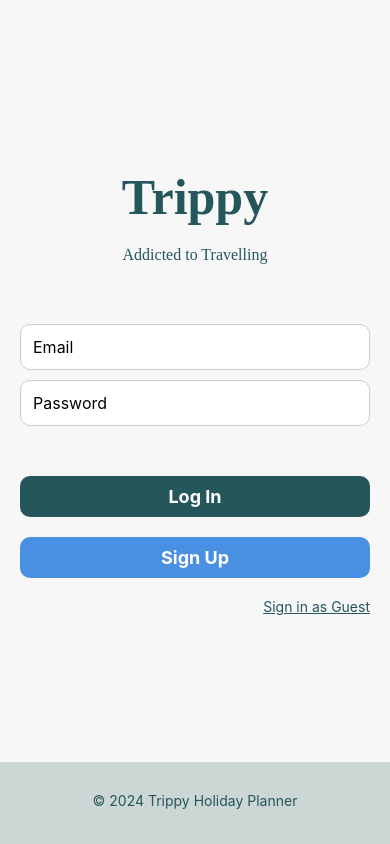
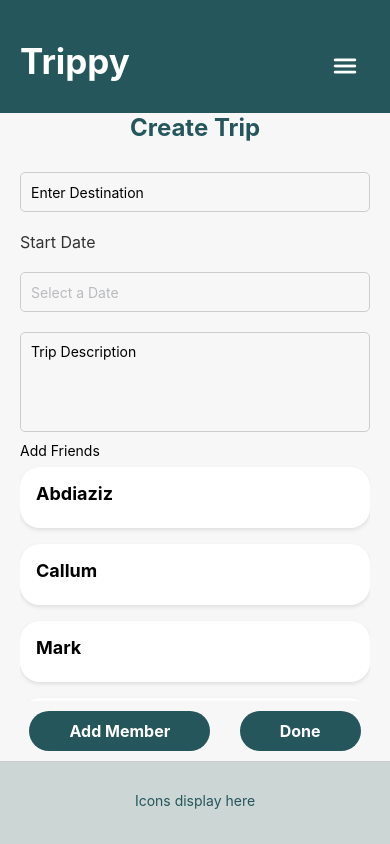
Before and after one commit to markw53/trippy, a React Native app: screen /Chat in a window 390 px wide. Built offline with nearby package versions, Linux system fonts and the light colour scheme; no server answers.

Commit message:
created tripCreation screen not finished do not merged yet

```diff
--- a/App.js
+++ b/App.js
@@ -1,13 +1,15 @@
 import React from "react";
 import { AuthProvider } from "./AuthContext";
 // import ComponentShowcase from "./src/screens/ComponentShowcase";
-import MainApp from "./MainApp";
+// import MainApp from "./MainApp";
+import TripCreationScreen from "./src/screens/TripCreationScreen";
 
 export default function App() {
   return (
     <AuthProvider>
       {/* <ComponentShowcase /> */}
-      <MainApp />
+      {/* <MainApp /> */}
+      <TripCreationScreen/>
     </AuthProvider>
   );
 }
--- a/package.json
+++ b/package.json
@@ -19,6 +19,7 @@
     "react-native-screens": "~4.1.0",
     "react-native-vector-icons": "^10.2.0",
     "react-native-web": "~0.19.13",
-    "undefined": "expo-auth-session/providers/google"
+    "undefined": "expo-auth-session/providers/google",
+    "@react-native-community/datetimepicker": "8.2.0"
   }
 }
--- a/src/components/Card.jsx
+++ b/src/components/Card.jsx
@@ -1,12 +1,12 @@
 import React from "react";
-import { View, Text, StyleSheet } from "react-native";
+import { View, Text, StyleSheet, TouchableOpacity } from "react-native";
 
-const Card = ({ title, content, style }) => {
+const Card = ({ title, content, style, onPress }) => {
   return (
-    <View style={[styles.card, style]}>
+    <TouchableOpacity onPress={onPress} style={[styles.card, style]}>
       {title && <Text style={styles.title}>{title}</Text>}
       {content && <Text style={styles.content}>{content}</Text>}
-    </View>
+    </TouchableOpacity>
   );
 };
 
--- a/src/components/Header.jsx
+++ b/src/components/Header.jsx
@@ -9,7 +9,7 @@ import { useNavigation } from "@react-navigation/native";
 const Header = ({ title, style, textStyle }) => {
   const [menuVisible, setMenuVisible] = useState(false);
   const { setUser } = useAuth();
-  const navigation = useNavigation();
+  // const navigation = useNavigation();
 
   const toggleMenu = () => {
     setMenuVisible(!menuVisible);
--- /dev/null
+++ b/src/screens/TripCreationScreen.js
@@ -0,0 +1,213 @@
+import React, { useState } from "react";
+import { View, Text, StyleSheet, TextInput, FlatList, Platform, TouchableOpacity, Pressable, ScrollView } from "react-native";
+import DateTimePicker from "@react-native-community/datetimepicker";
+
+import Button from "../components/Button";
+import Card from "../components/Card";
+import Header from "../components/Header";
+import Footer from "../components/Footer";
+
+export default function TripCreationScreen() {
+  const [destination, setDestination] = useState();
+  const [description, setTripDescription] = useState();
+  const [date, setDate] = useState(new Date());
+  const [showPicker, setShowPicker] = useState(false);
+  const [startDate, setStartDate] = useState("");
+
+  const toggleDatePicker = () => {
+    setShowPicker(!showPicker);
+  };
+
+  const onChange = (event, selectedDate) => {
+    if (selectedDate) {
+      setDate(selectedDate);
+      setStartDate(selectedDate.toDateString());
+      if (Platform.OS === "android") toggleDatePicker();
+    } else {
+      toggleDatePicker();
+    }
+  };
+
+  const confirmIOSDate = () => {
+    setStartDate(date.toDateString());
+    toggleDatePicker();
+  };
+
+  const members = [
+    { id: "1", name: "Abdiaziz" },
+    { id: "2", name: "Callum" },
+    { id: "3", name: "Mark" },
+    { id: "4", name: "Serkan" },
+    { id: "5", name: "Stefano" },
+  ];
+
+  const renderMembers = ({ item }) => (
+    <Card
+      title={item.name}
+      onPress={() => console.log(`MemberCard Pressed: ${item.name}`)}
+    />
+  );
+
+  return (
+    <View style={styles.container}>
+      <Header title="Trippy" />
+      <ScrollView style={styles.content}>
+        <Text style={styles.text}>Create Trip</Text>
+        <TextInput
+          style={styles.input}
+          onChangeText={setDestination}
+          placeholder="Enter Destination"
+          value={destination}
+        />
+        <TouchableOpacity onPress={toggleDatePicker}>
+          <Text style={styles.label}>Start Date</Text>
+
+          {showPicker && (
+            <DateTimePicker
+              mode="date"
+              display="spinner"
+              value={date}
+              onChange={onChange}
+              style={styles.datePicker}
+            />
+          )}
+
+          {showPicker && Platform.OS === "ios" && (
+            <View style={styles.iosButtons}>
+              <TouchableOpacity
+                style={[styles.button, styles.pickerButton, styles.cancelButton]}
+                onPress={toggleDatePicker}
+              >
+                <Text style={styles.cancelText}>Cancel</Text>
+              </TouchableOpacity>
+
+              <TouchableOpacity
+                style={[styles.button, styles.pickerButton]}
+                onPress={confirmIOSDate}
+              >
+                <Text style={styles.buttonText}>Confirm</Text>
+              </TouchableOpacity>
+            </View>
+          )}
+
+          {!showPicker && (
+            <Pressable onPress={toggleDatePicker}>
+              <TextInput
+                style={styles.input}
+                placeholder="Select a Date"
+                value={startDate}
+                editable={false}
+                placeholderTextColor={"#11182744"}
+              />
+            </Pressable>
+          )}
+        </TouchableOpacity>
+
+        <TextInput
+          style={[styles.input, styles.multiLineText]}
+          onChangeText={setTripDescription}
+          placeholder="Trip Description"
+          value={description}
+          multiline
+        />
+        <Text style={styles.subText}>Add Friends</Text>
+        <FlatList
+          data={members}
+          renderItem={renderMembers}
+          keyExtractor={(item) => item.name.toString()}
+          contentContainerStyle={styles.cardsContainer}
+        //   scrollEnabled={false}
+
+        />
+      </ScrollView>
+         <View style={styles.buttonContainer}>
+            <Button
+            title="Add Member"
+            onPress={() => console.log("Button Add Member")}
+            style={{ alignSelf: "center", paddingHorizontal: 40 }}
+            />
+            <Button
+            title="Done"
+            onPress={() => console.log("Button Done")}
+            style={{ alignSelf: "center", paddingHorizontal: 40 }}
+            />
+        </View>
+      <Footer text="Icons display here" style={styles.footer} />
+    </View>
+  );
+}
+
+const styles = StyleSheet.create({
+  container: {
+    flex: 1,
+    backgroundColor: "#F7F7F7",
+  },
+  content: {
+    flex: 1,
+    paddingHorizontal: 20,
+  },
+  text: {
+    fontSize: 24,
+    color: "#24565C",
+    fontWeight: "bold",
+    textAlign: "center",
+    marginBottom: 20,
+  },
+  label: {
+    fontSize: 16,
+    marginVertical: 10,
+    color: "#333",
+  },
+  input: {
+    height: 40,
+    marginVertical: 10,
+    borderWidth: 1,
+    borderColor: "#ccc",
+    padding: 10,
+    borderRadius: 5,
+  },
+  multiLineText: {
+    minHeight: 100,
+    textAlignVertical: "top",
+  },
+  cardsContainer: {
+    paddingVertical: 0
+  },
+  footer: {
+    borderTopWidth: 1,
+    borderColor: "#ccc",
+    padding: 10,
+  },
+  datePicker: {
+    height: 120,
+    marginTop: -10,
+  },
+  iosButtons: {
+    flexDirection: "row",
+    justifyContent: "space-between",
+    marginVertical: 10,
+  },
+  pickerButton: {
+    paddingHorizontal: 20,
+    paddingVertical: 10,
+    borderRadius: 5,
+    backgroundColor: "#075985",
+  },
+  cancelButton: {
+    backgroundColor: "#e5e7eb",
+  },
+  buttonText: {
+    color: "#fff",
+    textAlign: "center",
+  },
+  cancelText: {
+    color: "#075985",
+    textAlign: "center",
+  },
+  buttonContainer:{
+    flexDirection: "row",
+    justifyContent: "space-evenly",
+    marginTop: 10,
+    marginBottom: 10,
+  }
+});
```
Also changed, not shown: 1 other file (tests, documents, lock files or other folders).
